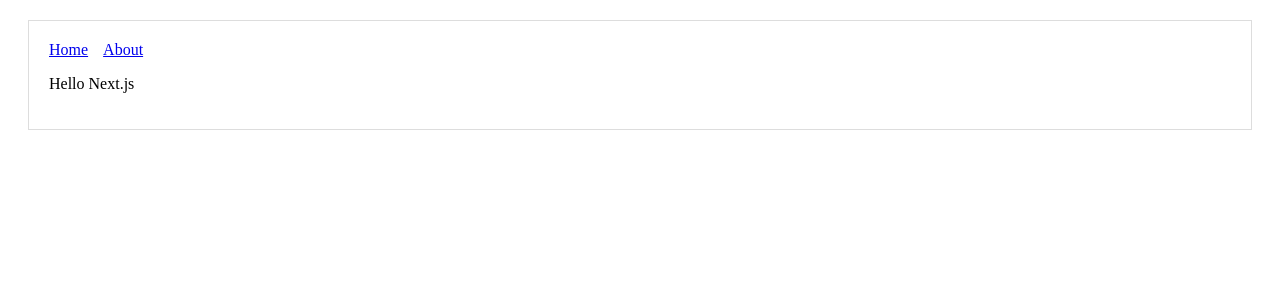
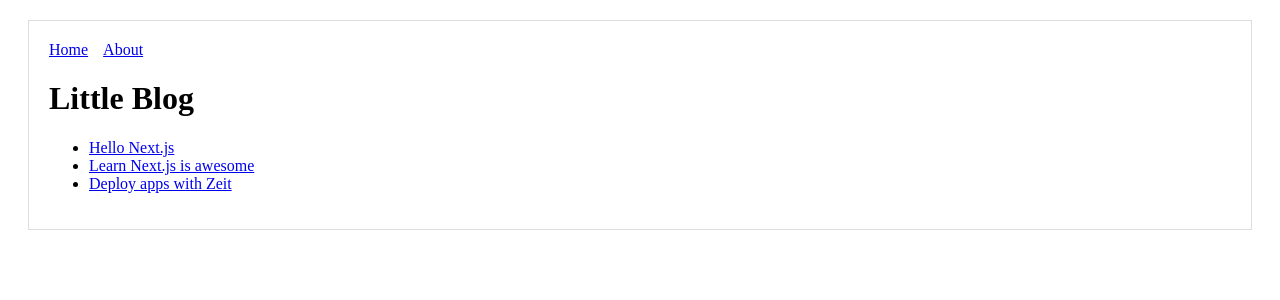
Before and after one commit to supeterlau/fedev, a Next.js app in the folder nextjs/hello-next/: page / in a window 1280 px wide. Shown: the top 300 px of the page. Built offline with nearby package versions, Linux system fonts and the light colour scheme.

Commit message:
[next.js] create query strings

```diff
--- a/nextjs/hello-next/pages/index.js
+++ b/nextjs/hello-next/pages/index.js
@@ -1,9 +1,24 @@
+import Link from 'next/link'
 import Layout from '../components/MyLayout'
+
+const PostLink = props => (
+  <li>
+    <Link href={`/post?title=${props.title}`}>
+      <a>{props.title}</a>
+    </Link>
+  </li>
+)
 
 export default function Index() {
   return (
     <Layout>
-      <p>Hello Next.js</p>
+      {/* <p>Hello Next.js</p> */}
+      <h1>Little Blog</h1>
+      <ul>
+        <PostLink title="Hello Next.js" />
+        <PostLink title="Learn Next.js is awesome" />
+        <PostLink title="Deploy apps with Zeit" />
+      </ul>
     </Layout>
   )
 }
```
Also changed, not shown: 1 other file (tests, documents, lock files or other folders).
